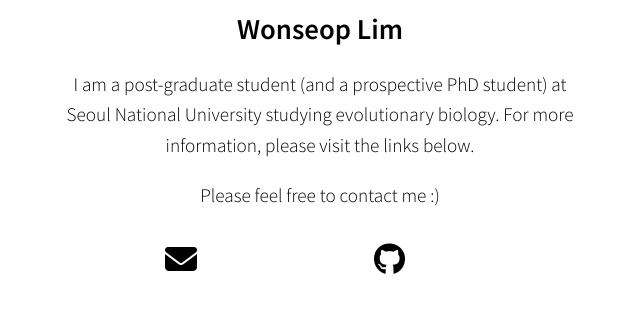
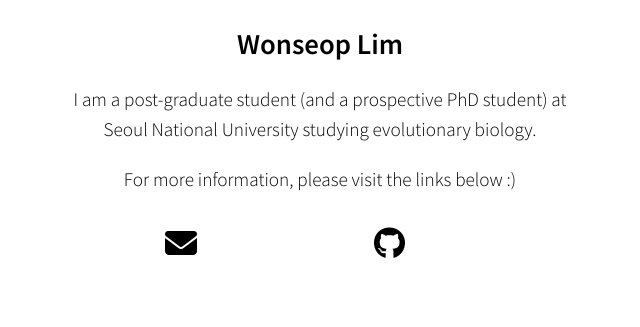
Before and after one commit to isovaline2230/isovaline2230.github.io, a plain HTML site: page index.html in a window 1280 px wide. Shown: the part 312-639 px from the top of the page, without its empty margins (320-960 px from the left). Drawn offline with Linux system fonts and the light colour scheme; some icons are missing.

Commit message:
First commit

```diff
--- a/index.html
+++ b/index.html
@@ -46,10 +46,10 @@
       <!-- Text -->
       <h1>Wonseop Lim</h1>
       <p>
-        I am a post-graduate student (and a prospective PhD student) at Seoul National University studying evolutionary biology. For more information, please visit the links below.
+       I am a post-graduate student (and a prospective PhD student) at Seoul National University studying evolutionary biology.
       </p>
 	  <p>
-	   Please feel free to contact me :)
+	   For more information, please visit the links below :)
 	  </p>
 
       <!-- Icons -->
```
